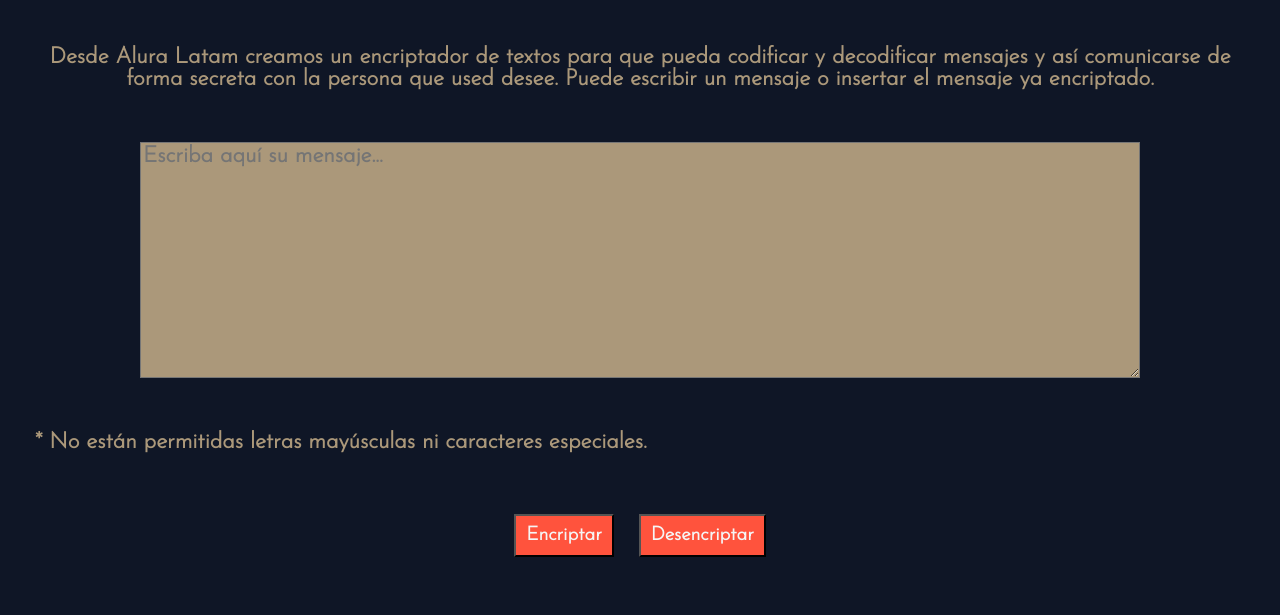
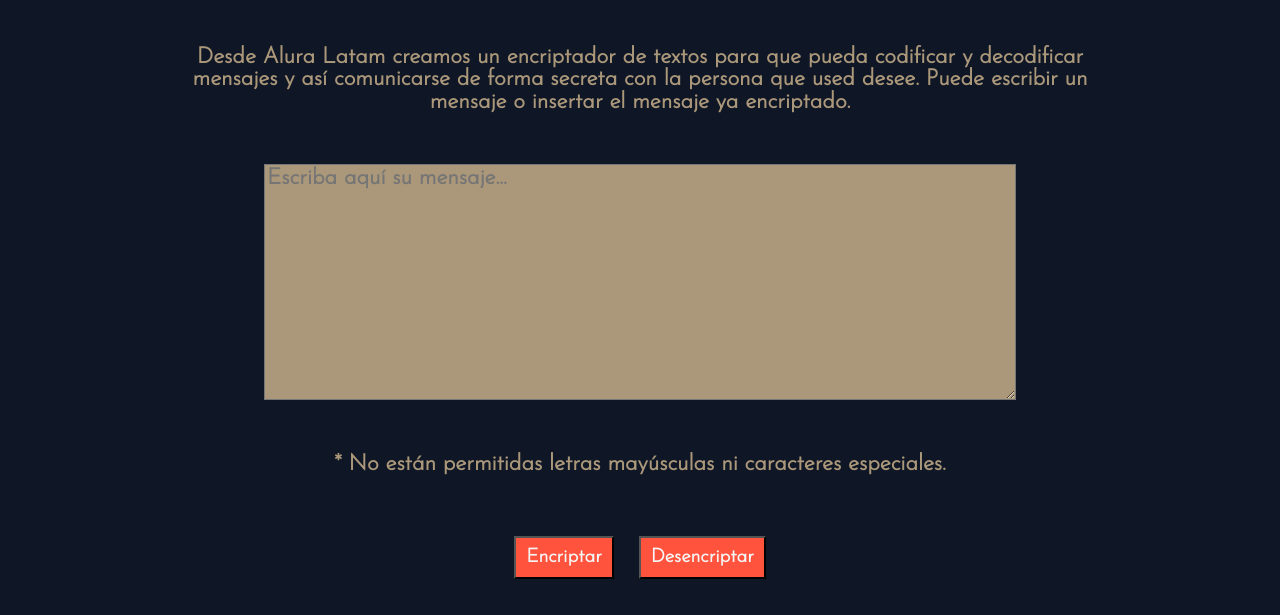
Before and after one commit to JoMaJan/encriptador-Alura, a plain HTML site: page index.html in a window 1280 px wide. Shown: the part 115-730 px from the top of the page. Drawn offline with Linux system fonts and the light colour scheme.

Commit message:
Agrego Media Queries.

```diff
--- a/styles.css
+++ b/styles.css
@@ -64,6 +64,21 @@ textarea{
 
 #copy{
     margin: 10px;
+}
+
+/**MEDIA QUERIES -------------------------------------------------------------*/
+
+@media screen and (min-width: 940px){
+
+  .container{
+    max-width: 940px;
+    margin: 0 auto;
+  }
+
+  p{
+    text-align: center;
+  }
+
 }
 
 
```
